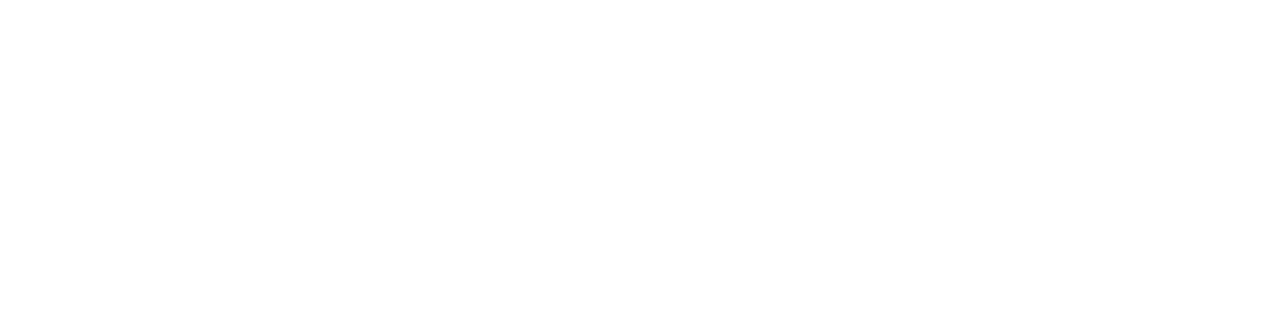
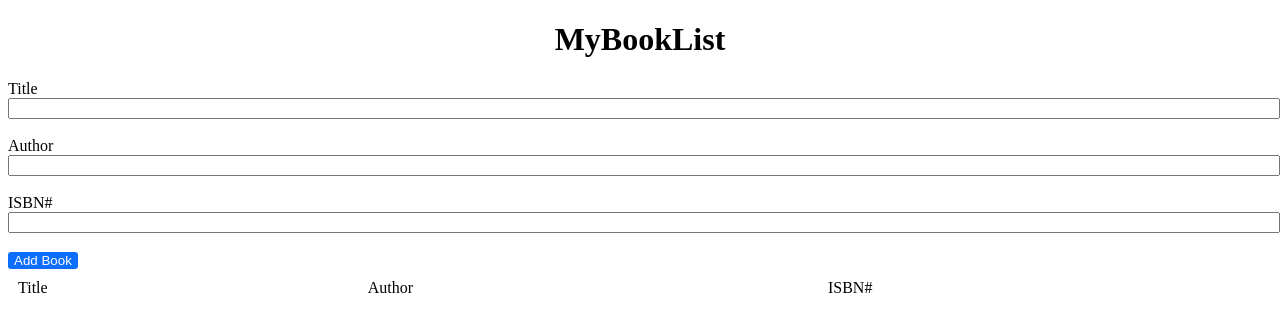
Before and after one commit to acciojob/book-list-Bheemesh-G, a website: page main.html in a window 1280 px wide. Drawn offline with Linux system fonts and the light colour scheme.

Commit message:
created a submission

```diff
--- a/main.html
+++ b/main.html
@@ -8,6 +8,40 @@
 
 <body>
 	<!-- the entire body must be written by student -->
+
+	<h1>MyBookList</h1>
+	<div class="form-group">
+		<form id="dataForm">
+			<label for="title">Title</label>
+			<br>
+			<input type="text" id="title">
+			<br>
+			<label for="author">Author</label>
+			<br>
+			<input type="text" id="author">
+			<br>
+			<label for="isbn">ISBN#</label>
+			<br>
+			<input type="number" id="isbn">
+			<br>
+			<button type="submit" id="submit">Add Book</button>
+		</form>
+	</div>
+
+	<table class="table table-striped">
+		<thead>
+			<tr>
+			<td>Title</td>
+				<td>Author</td>
+				<td>ISBN#</td>
+			</tr>
+		</thead>
+		<tbody id="book-list">
+
+		</tbody>
+	</table>
+
+
     <script type="text/javascript" src="./script.js">
 </script>
 
--- a/script.js
+++ b/script.js
@@ -1 +1,41 @@
 //your JS code here. If required.
+
+const button = document.getElementById('submit');
+document.getElementById('dataForm').addEventListener('submit', function(event) {
+    event.preventDefault();
+
+    // Get form input values
+    const title = document.getElementById('title').value;
+    const author = document.getElementById('author').value;
+    const isbn = document.getElementById('isbn').value;
+
+    // Find the table body
+    const table = document.getElementsByClassName('table')[0].getElementsByTagName('tbody')[0];
+
+    // Insert a new row at the end of the table
+    const newRow = table.insertRow();
+
+    // Insert cells for the new row
+    const titleCell = newRow.insertCell(0);
+    const authorCell = newRow.insertCell(1);
+    const isbnCell = newRow.insertCell(2);
+	const deleteCell = newRow.insertCell(3);
+
+    // Set the text content for each cell
+    titleCell.textContent = title;
+    authorCell.textContent = author;
+    isbnCell.textContent = isbn;
+
+
+	const deleteButton = document.createElement('button');
+    deleteButton.textContent = 'Clear';
+    deleteButton.className = 'delete';
+    deleteCell.appendChild(deleteButton);
+    deleteButton.addEventListener('click', function() {
+        table.deleteRow(newRow.rowIndex - 1);
+    });
+
+
+    // Reset the form after submission
+    document.getElementById('dataForm').reset();
+});
--- a/styles.css
+++ b/styles.css
@@ -1 +1,22 @@
 /*  your css code here. If applicable */
+h1{
+	text-align:center;
+}
+#title,#author,#isbn{
+	display:block;
+	width:100%;
+}
+#submit{
+	background-color:#0D6EFD;
+	border:none;
+	border-radius:3px;
+	color:white;
+}
+ table {
+            width: 100%;
+            border-collapse: collapse;
+        }
+th, td {
+            padding: 10px;
+            text-align: left;
+        }
```
